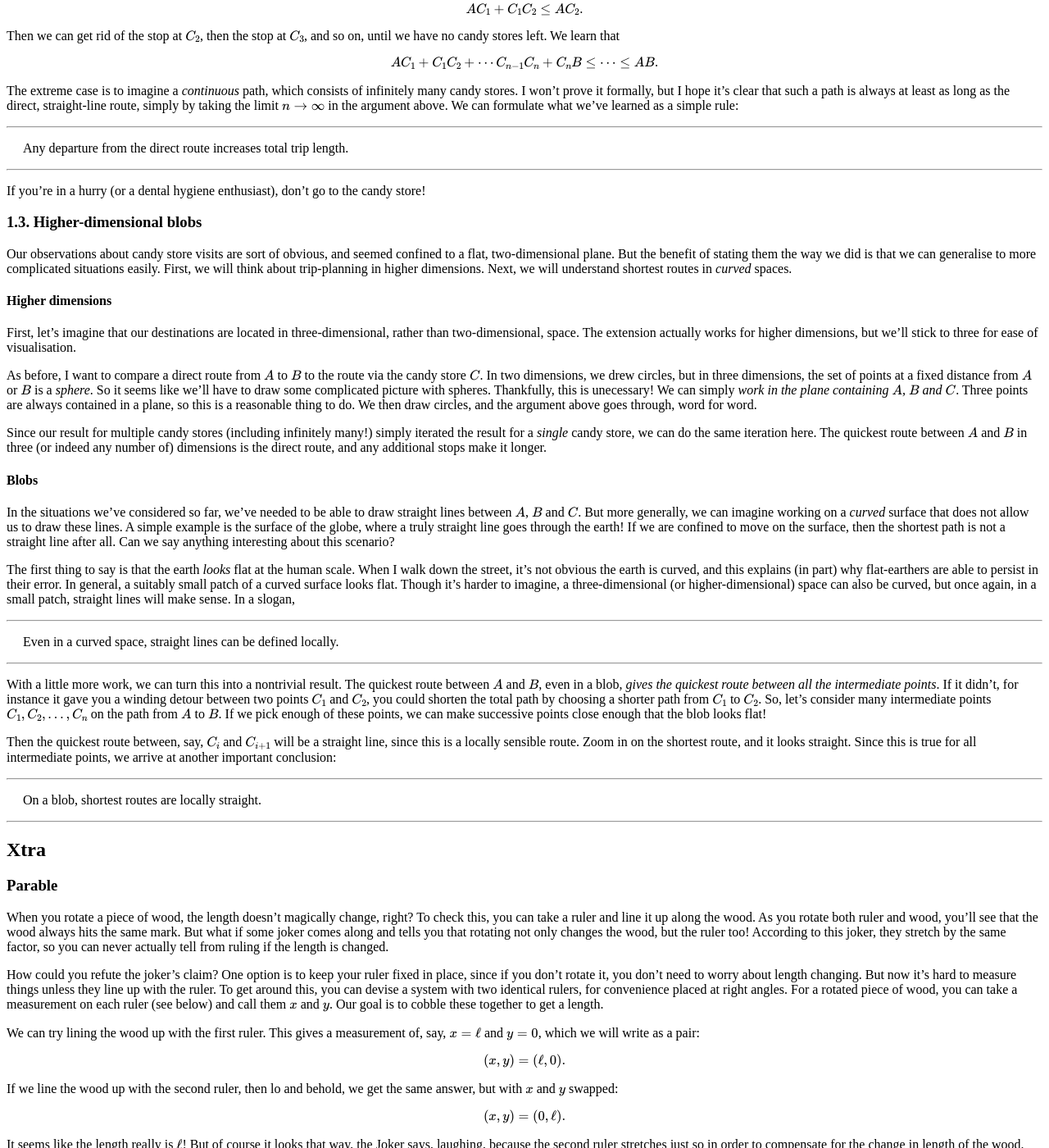
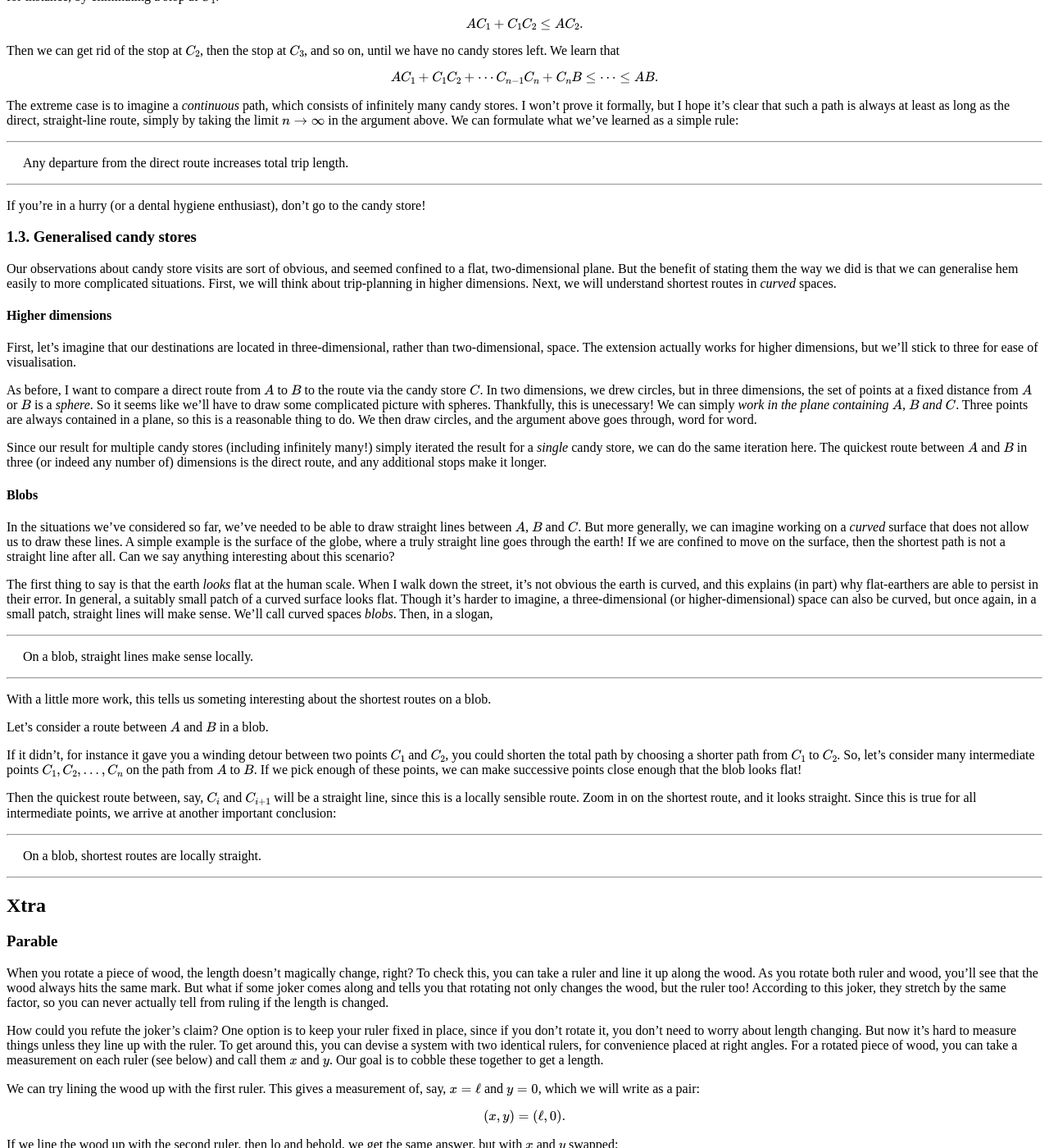
Before and after one commit to hapax/hapax.github.io, a Jekyll site: the page built from assets/maximal.md, in a window 1280 px wide and 1400 px high, scrolled down 2088 px. Shown: the whole window at 82% size. Built offline with Jekyll 4.4.1, drawn with Linux system fonts in a browser that asks for light colours; our own code applies the rules of GitHub Pages for plain Markdown files; formulas are drawn with MathJax 3; a script that is not in the unit is left out; some of the changed text lies outside the part shown.

Commit message:
Update maximal.md

```diff
--- a/assets/maximal.md
+++ b/assets/maximal.md
@@ -14,7 +14,7 @@ date:  2020-03-??
 1. <a href="#sec-1">The world according to Pythagoras</a>
    1. <a href="#sec-1-1">Length and rotation</a>
    2. <a href="#sec-1-2">A trip to the candy store</a>
-   3. <a href="#sec-1-3">Higher-dimensional blobs</a>
+   3. <a href="#sec-1-3">Generalised candy stores</a>
 
 ## 1. The world according to Pythagoras  <a id="sec-1" name="sec-1"></a>
 
@@ -23,8 +23,10 @@ Introductory comments?
 ### 1.1. Length and rotation <a id="sec-1-1" name="sec-1-1"></a>
 
 When you rotate a stick, it doesn't magically change length,
-right? In fact, you can think of this as a *definition* of length: it
+right?
+In fact, you can think of this as a *definition* of length: it
 is the thing that doesn't change under rotations.
+This just seems to be a basic physical fact about the universe.
 Here is a setup for measuring sticks.
 Take two identical rulers and put them at right angles.
 Call measurement along the first ruler called $\Delta x$, and the
@@ -204,12 +206,12 @@ Any departure from the direct route increases total trip length.
 If you're in a hurry (or a dental hygiene enthusiast), don't go to
 the candy store!
 
-### 1.3. Higher-dimensional blobs <a id="sec-1-3" name="sec-1-3"></a>
+### 1.3. Generalised candy stores <a id="sec-1-3" name="sec-1-3"></a>
 
 Our observations about candy store visits are sort of obvious, and
 seemed confined to a flat, two-dimensional plane.
 But the benefit of stating them the way we did is that we can
-generalise to more complicated situations easily.
+generalise hem easily to more complicated situations.
 First, we will think about trip-planning in higher dimensions.
 Next, we will understand shortest routes in *curved* spaces.
 
@@ -259,19 +261,22 @@ In general, a suitably small patch of a curved surface looks flat.
 Though it's harder to imagine, a three-dimensional (or
 higher-dimensional) space can also be curved, but once again, in a
 small patch, straight lines will make sense.
-In a slogan,
+We'll call curved spaces *blobs*.
+Then, in a slogan,
 
 ---
 
 <span style="padding-left: 20px; display:block">
-Even in a curved space, straight lines can be defined locally.
+On a blob, straight lines make sense locally.
 </span>
 
 ---
 
-With a little more work, we can turn this into a nontrivial result.
-The quickest route between $A$ and $B$, even in a blob, *gives the
-quickest route between all the intermediate points*.
+With a little more work, this tells us someting interesting about the
+shortest routes on a blob.
+
+Let's consider a route between $A$ and $B$ in a blob.
+
 If it didn't, for instance it gave you a winding detour between two
 points $C_1$ and $C_2$, you could shorten the total path by choosing a
 shorter path from $C_1$ to $C_2$.
```
